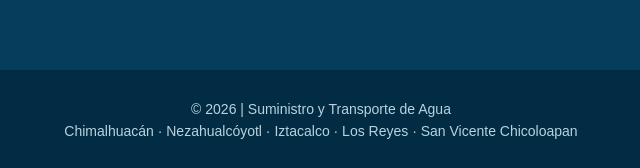
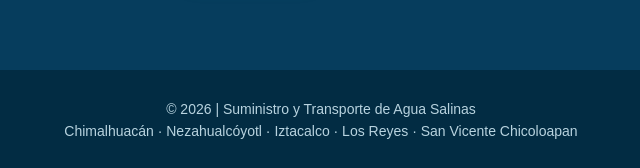
Before and after one commit to javieralfonsosalinasvazquez72-coder/Pipas-de-agua, a plain HTML site: page index.html in a window 1280 px wide. Shown: the part 8380-8548 px from the top of the page, 319-959 px from the left. Drawn offline with Linux system fonts and the light colour scheme.

Commit message:
Update index.html

```diff
--- a/index.html
+++ b/index.html
@@ -390,7 +390,7 @@ Puedes colocar cualquier cantidad. Por ejemplo, si tienes varios tambos, tinacos
 </section>
 
 <footer>
-© 2026 | Suministro y Transporte de Agua
+© 2026 | Suministro y Transporte de Agua Salinas
 <br>
 Chimalhuacán · Nezahualcóyotl · Iztacalco · Los Reyes · San Vicente Chicoloapan
 </footer>
```
